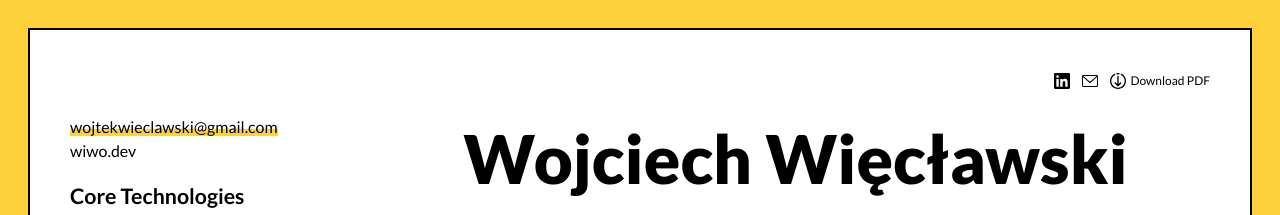
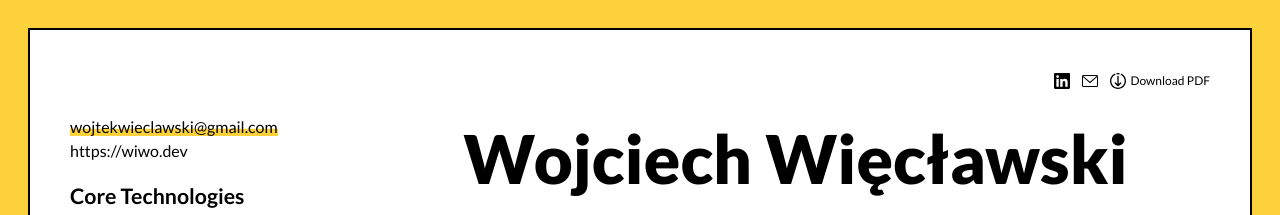
Before and after one commit to wiwo-dev/portfolio, a Next.js app: page /cv in a window 1280 px wide. Shown: the top 215 px of the page. Built offline with nearby package versions, Linux system fonts and the light colour scheme.

Commit message:
resume fix

```diff
--- a/pages/cv.js
+++ b/pages/cv.js
@@ -185,7 +185,7 @@ export default function cv() {
                 </UnderlineText>
               </li>
               <li className="hover:cursor-pointer">
-                <Link href="https://wiwo.dev">wiwo.dev</Link>
+                <Link href="https://wiwo.dev">https://wiwo.dev</Link>
               </li>
             </ul>
 
--- a/scripts/resume-to-pdf.mjs
+++ b/scripts/resume-to-pdf.mjs
@@ -24,10 +24,10 @@ async function main() {
       printBackground: true,
       pageRanges: "1",
       width: "1230px",
-      //height: Math.min(height, 4090),
-      height: height + 300,
+      height: height - 90,
       path: pdfFilePath,
-      margin: { top: "85px", right: "85px", bottom: "85px", left: "85px" },
+      //margin: { top: "85px", right: "85px", bottom: "85px", left: "85px" },
+      margin: { top: "0px", right: "0px", bottom: "0px", left: "0px" },
     });
 
     console.log("📄 Done generating the resume PDF.");
```
Also changed, not shown: 1 other file (tests, documents, lock files or other folders).
